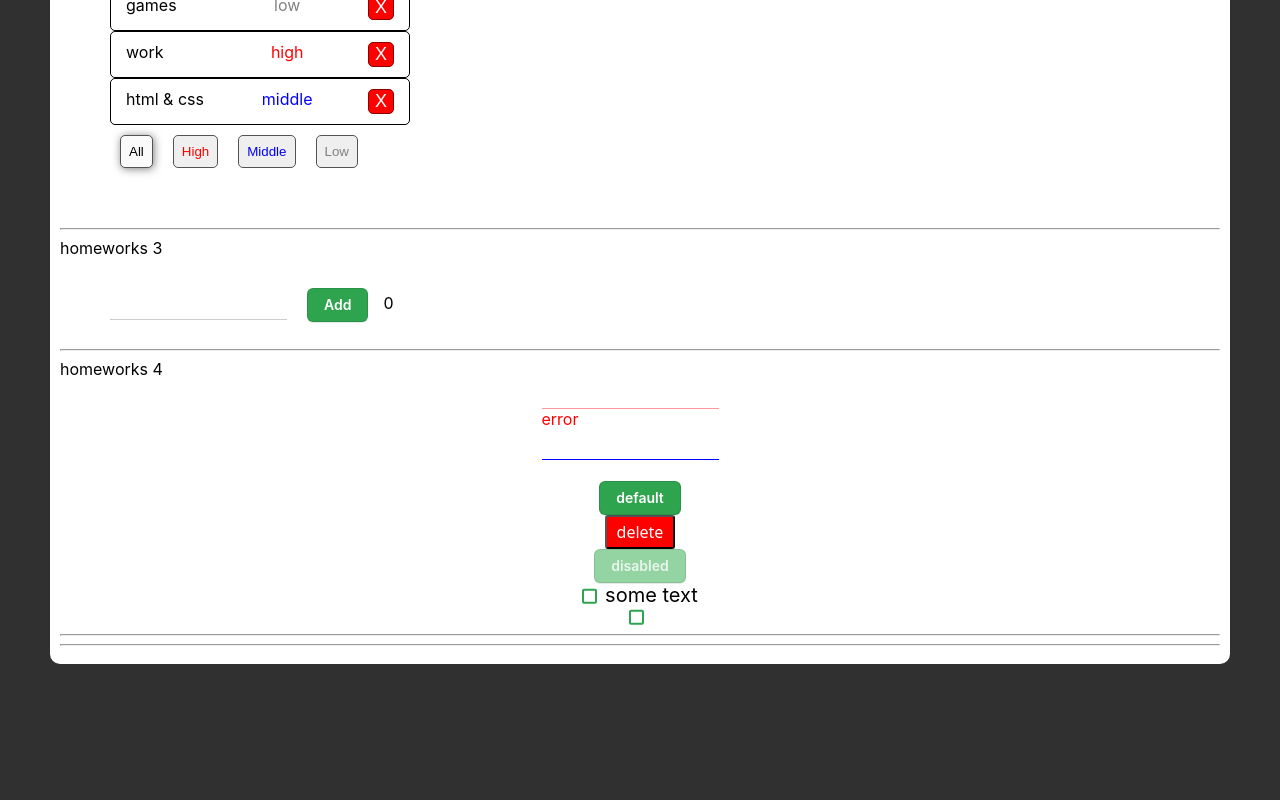
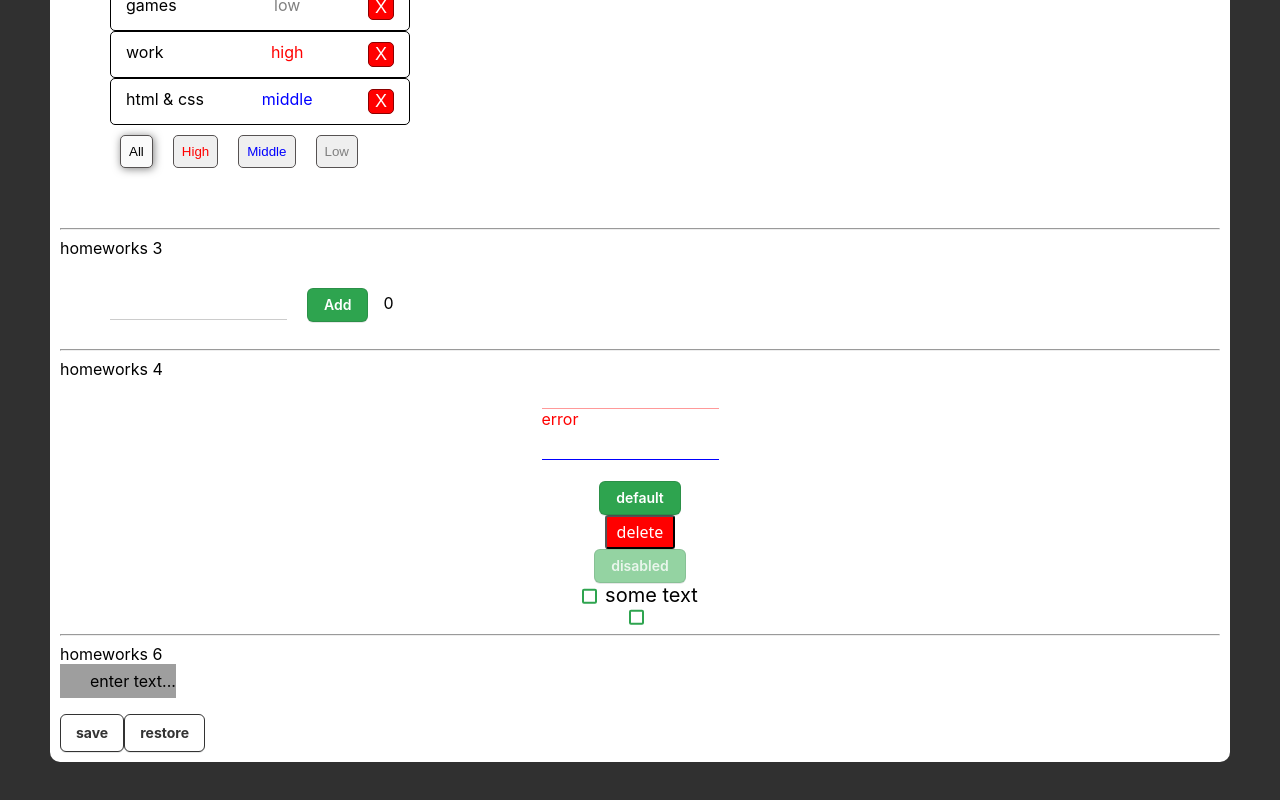
Before and after one commit to OlegPolishchuk/simple-react-homeworks, a React (Create React App) app: page /#/pre-junior in a window 1280 px wide. Shown: the part 541-1341 px from the top of the page. Before the commit the page ends 1255 px from the top, so only its background shows below. Built offline with nearby package versions, Linux system fonts and the light colour scheme; grey boxes are pictures that could not be loaded.

Commit message:
feat: HW6. add SuperEditableSpan

```diff
--- a/src/p2-homeworks/h4/HW4.tsx
+++ b/src/p2-homeworks/h4/HW4.tsx
@@ -71,13 +71,6 @@ function HW4() {
                 {/*// onChange тоже должен работать*/}
                 <SuperCheckbox checked={checked} onChange={testOnChange}/>
             </div>
-
-            <hr/>
-            {/*для личного творчества, могу проверить*/}
-            {/*<AlternativeSuperInputText/>*/}
-            {/*<AlternativeSuperButton/>*/}
-            {/*<AlternativeSuperCheckbox/>*/}
-            <hr/>
         </div>
     )
 }
--- a/src/p2-homeworks/h4/common/c2-SuperButton/SuperButton.module.css
+++ b/src/p2-homeworks/h4/common/c2-SuperButton/SuperButton.module.css
@@ -43,6 +43,8 @@
     touch-action: manipulation;
     vertical-align: middle;
     white-space: nowrap;
+
+    transition: all .2s ease-in;
 }
 
 .default:focus:not(:focus-visible):not(.focus-visible) {
@@ -70,3 +72,16 @@
     background-color: #298e46;
     box-shadow: rgba(20, 70, 32, .2) 0 1px 0 inset;
 }
+
+.white {
+    padding: 8px 15px;
+    border: 1px solid #333333;
+
+    background: #fff;
+    color: #333333;
+    font-weight: bold;
+}
+
+.white:hover {
+    background: #ececec;
+}
--- a/src/p2-homeworks/h5/pages/PreJunior.tsx
+++ b/src/p2-homeworks/h5/pages/PreJunior.tsx
@@ -3,6 +3,7 @@ import HW1 from '../../h1/HW1'
 import HW2 from '../../h2/HW2'
 import HW3 from '../../h3/HW3'
 import HW4 from '../../h4/HW4'
+import HW6 from "../../h6/HW6";
 
 function PreJunior() {
     return (
@@ -11,7 +12,7 @@ function PreJunior() {
             <HW2/>
             <HW3/>
             <HW4/>
-            {/*<HW6/>*/}
+            <HW6/>
 
         </div>
     )
--- a/src/p2-homeworks/h6/HW6.tsx
+++ b/src/p2-homeworks/h6/HW6.tsx
@@ -1,4 +1,5 @@
 import React, {useState} from 'react'
+import s from './../h4/common/c2-SuperButton/SuperButton.module.css'
 import SuperEditableSpan from './common/c4-SuperEditableSpan/SuperEditableSpan'
 import SuperButton from '../h4/common/c2-SuperButton/SuperButton'
 import {restoreState, saveState} from './localStorage/localStorage'
@@ -10,7 +11,8 @@ function HW6() {
         saveState<string>('editable-span-value', value)
     }
     const restore = () => {
-        // setValue()
+       const state = restoreState<string>('editable-span-value', '')
+        setValue(state)
     }
 
     return (
@@ -19,20 +21,16 @@ function HW6() {
             homeworks 6
 
             {/*should work (должно работать)*/}
-            <div>
+            <div >
                 <SuperEditableSpan
                     value={value}
                     onChangeText={setValue}
                     spanProps={{children: value ? undefined : 'enter text...'}}
                 />
             </div>
-            <SuperButton onClick={save}>save</SuperButton>
-            <SuperButton onClick={restore}>restore</SuperButton>
+            <SuperButton className={`${s.default} ${s.white}`} onClick={save}>save</SuperButton>
+            <SuperButton className={`${s.default} ${s.white}`} onClick={restore}>restore</SuperButton>
 
-            <hr/>
-            {/*для личного творчества, могу проверить*/}
-            {/*<AlternativeSuperEditableSpan/>*/}
-            <hr/>
         </div>
     )
 }
--- /dev/null
+++ b/src/p2-homeworks/h6/common/c4-SuperEditableSpan/SuperEditableSpan.module.css
@@ -0,0 +1,17 @@
+.wrapper {
+    display: inline-flex;
+    align-items: center;
+    justify-content: center;
+}
+
+
+.default {
+    display: inline-block;
+    box-sizing: border-box;
+
+    /*height: 51px;*/
+    padding: 7px 0 7px 30px;
+
+    background: url("./pen_img.png") left center no-repeat;
+    margin-bottom: 16px;
+}
--- a/src/p2-homeworks/h6/common/c4-SuperEditableSpan/SuperEditableSpan.tsx
+++ b/src/p2-homeworks/h6/common/c4-SuperEditableSpan/SuperEditableSpan.tsx
@@ -1,5 +1,6 @@
 import React, {DetailedHTMLProps, InputHTMLAttributes, HTMLAttributes, useState} from 'react'
 import SuperInputText from '../../../h4/common/c1-SuperInputText/SuperInputText'
+import s from './SuperEditableSpan.module.css'
 
 // тип пропсов обычного инпута
 type DefaultInputPropsType = DetailedHTMLProps<InputHTMLAttributes<HTMLInputElement>, HTMLInputElement>
@@ -31,31 +32,32 @@ const SuperEditableSpan: React.FC<SuperEditableSpanType> = (
     const {children, onDoubleClick, className, ...restSpanProps} = spanProps || {}
 
     const onEnterCallback = () => {
-        // setEditMode() // выключить editMode при нажатии Enter
+        setEditMode(false) // выключить editMode при нажатии Enter
 
         onEnter && onEnter()
     }
     const onBlurCallback = (e: React.FocusEvent<HTMLInputElement>) => {
-        // setEditMode() // выключить editMode при нажатии за пределами инпута
+        setEditMode(false) // выключить editMode при нажатии за пределами инпута
 
         onBlur && onBlur(e)
     }
     const onDoubleClickCallBack = (e: React.MouseEvent<HTMLSpanElement, MouseEvent>) => {
-        // setEditMode() // включить editMode при двойном клике
+        setEditMode(true) // включить editMode при двойном клике
 
         onDoubleClick && onDoubleClick(e)
     }
 
-    const spanClassName = `${'сделать красивый стиль для спана'} ${className}`
+    const spanClassName = className ? className : s.default
 
     return (
-        <>
+        <div className={s.wrapper}>
             {editMode
                 ? (
                     <SuperInputText
                         autoFocus // пропсу с булевым значением не обязательно указывать true
                         onBlur={onBlurCallback}
                         onEnter={onEnterCallback}
+
 
                         {...restProps} // отдаём инпуту остальные пропсы если они есть (value например там внутри)
                     />
@@ -71,7 +73,7 @@ const SuperEditableSpan: React.FC<SuperEditableSpanType> = (
                     </span>
                 )
             }
-        </>
+        </div>
     )
 }
 
--- a/src/p2-homeworks/h6/localStorage/localStorage.ts
+++ b/src/p2-homeworks/h6/localStorage/localStorage.ts
@@ -21,7 +21,7 @@ type StateType = {
 }
 
 // сохраняем объект типа StateType в ячейке 'test'
-saveState<StateType>('test', {x: 'A', y: 1})
+// saveState<StateType>('test', {x: 'A', y: 1})
 
 // получем в переменную state объект из ячейки 'test' или дэфолтный объект если ячейка пуста
-const state: StateType = restoreState<StateType>('test', {x: '', y: 0})
+// const state: StateType = restoreState<StateType>('test', {x: '', y: 0})
```
Also changed, not shown: src/p1-main/m1-ui/u1-app/App.module.css (line endings or trailing spaces).
